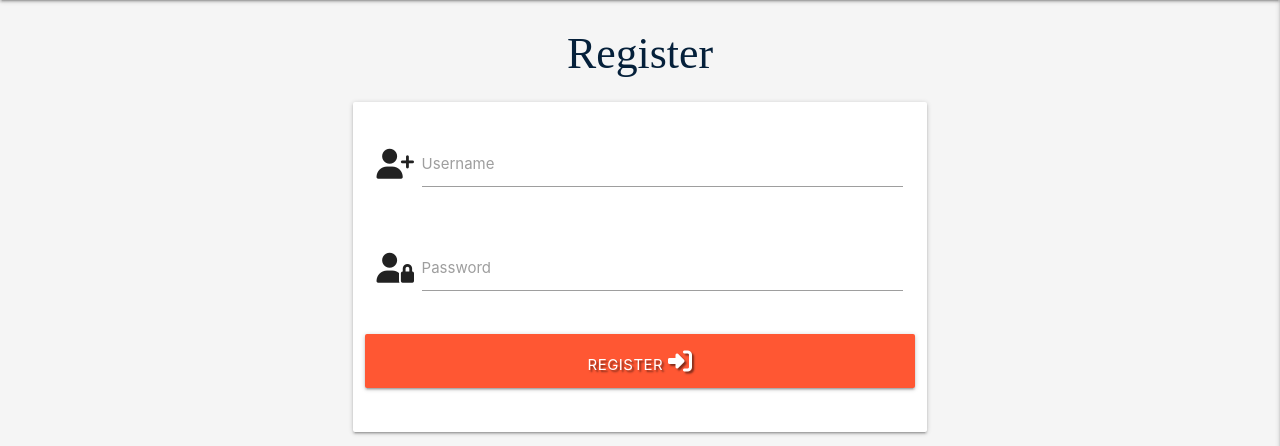
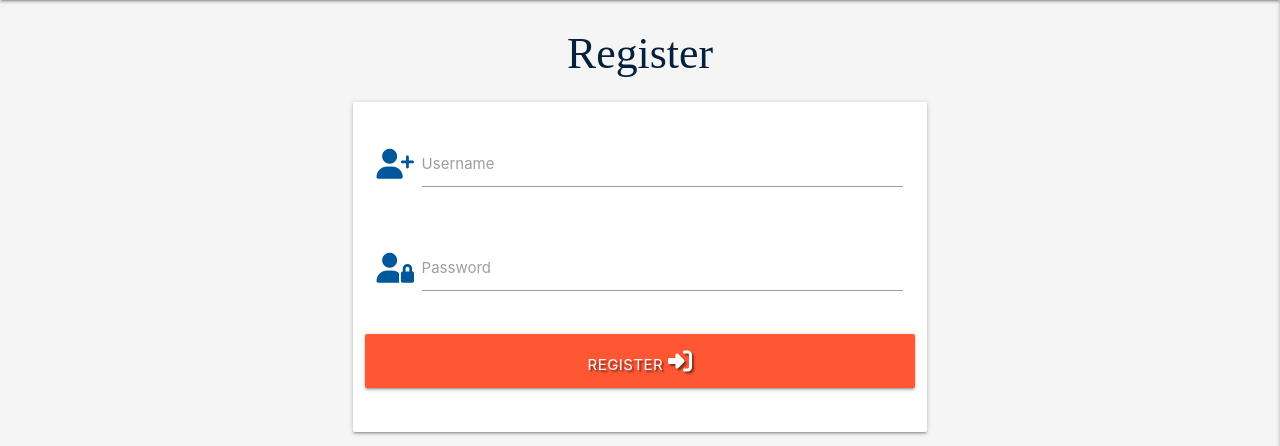
Before and after one commit to Laidybird/Notemanager, a Flask app: page /register in a window 1280 px wide. Shown: the part 64-510 px from the top of the page. Run offline with Flask 2, Linux system fonts and the light colour scheme; some libraries are stand-ins or nearby versions.

Commit message:
Styling the icons from the register and login form

```diff
--- a/templates/login.html
+++ b/templates/login.html
@@ -9,7 +9,7 @@
                 <!-- username -->
                 <div class="row">
 					<div class="input-field col s12">
-						<i class="fas fa-user-cog prefix"></i>
+						<i class="fas fa-user-cog prefix light-blue-text text-darken-4"></i>
 						<input id="username" name="username" type="text" minlength="5"
                             maxlength="15" pattern="^[a-zA-Z0-9]{5,15}$" class="validate" required>
 						<label for="username">Username</label>
@@ -18,7 +18,7 @@
                 <!-- passowrd -->
                 <div class="row">
                     <div class="input-field col s12">
-						<i class="fas fa-user-lock prefix"></i>
+						<i class="fas fa-user-lock prefix light-blue-text text-darken-4"></i>
                         <input id="password" name="password" type="password" minlength="5"
                             maxlength="15" pattern="^[a-zA-Z0-9]{5,15}$" class="validate" required>
                         <label for="password">Password</label>
--- a/templates/register.html
+++ b/templates/register.html
@@ -9,7 +9,7 @@
                 <!-- username -->
                 <div class="row">
 					<div class="input-field col s12">
-						<i class="fas fa-user-plus prefix"></i>
+						<i class="fas fa-user-plus prefix light-blue-text text-darken-4"></i>
 						<input id="username" name="username" type="text" minlength="5"
                             maxlength="15" pattern="^[a-zA-Z0-9]{5,15}$" class="validate" required>
 						<label for="username">Username</label>
@@ -18,7 +18,7 @@
                 <!-- passowrd -->
                 <div class="row">
                     <div class="input-field col s12">
-						<i class="fas fa-user-lock prefix"></i>
+						<i class="fas fa-user-lock prefix light-blue-text text-darken-4 "></i>
                         <input id="password" name="password" type="password" minlength="5"
                             maxlength="15" pattern="^[a-zA-Z0-9]{5,15}$" class="validate" required>
                         <label for="password">Password</label>
--- a/templates/tasks.html
+++ b/templates/tasks.html
@@ -9,7 +9,7 @@
             <div class="input-field col s12 m8">
                 <i class="fas fa-search prefix"></i>
                 <input type="text" name="query" id="query" minlength="3" class="validate" required>
-                <label for="query"> <i class="fas fa-search left"></i>Search Tasks</label>
+                <label for="query"></i>Search Tasks</label>
             </div>
             <div class="col s12 m4">
                 <a href="{{ url_for('get_tasks' )}}" class="red btn text-shadow">Reset</a>
```
